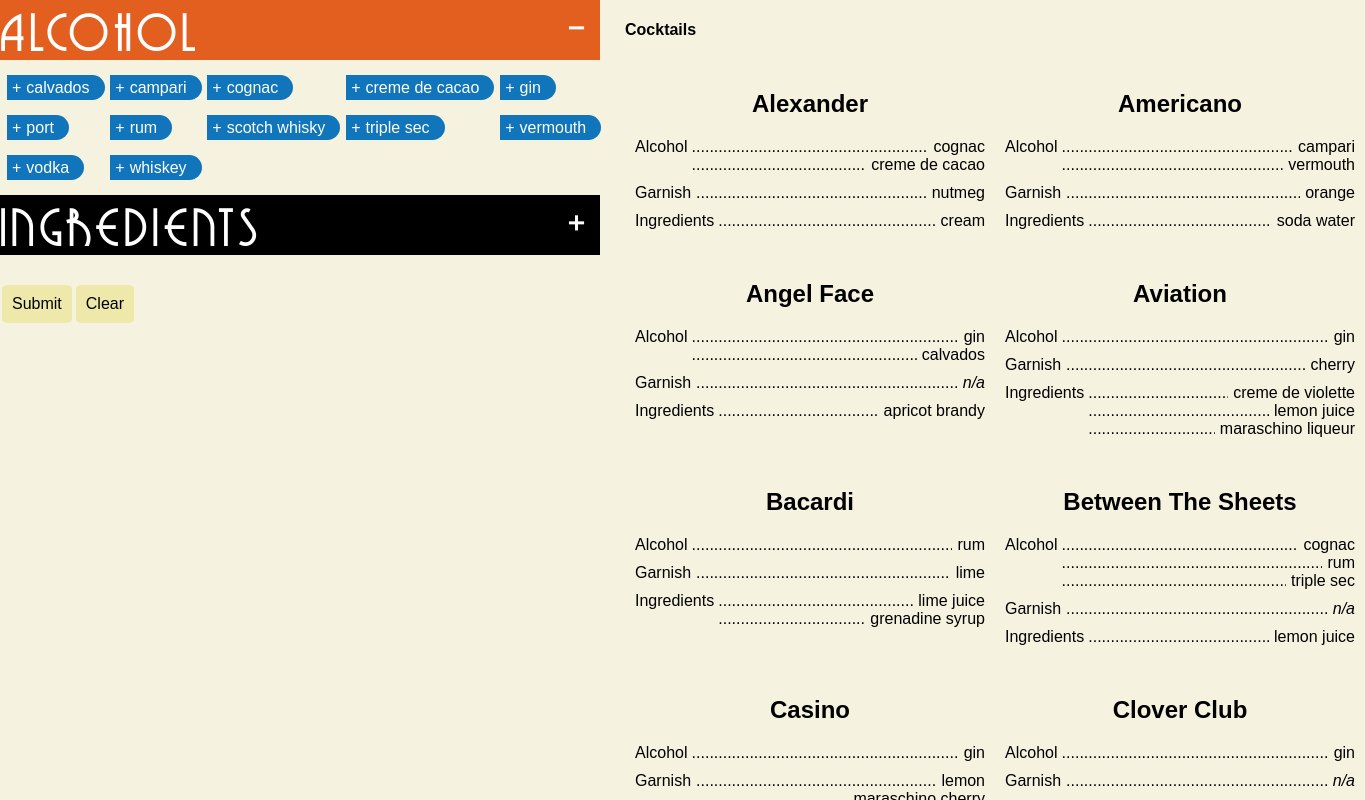
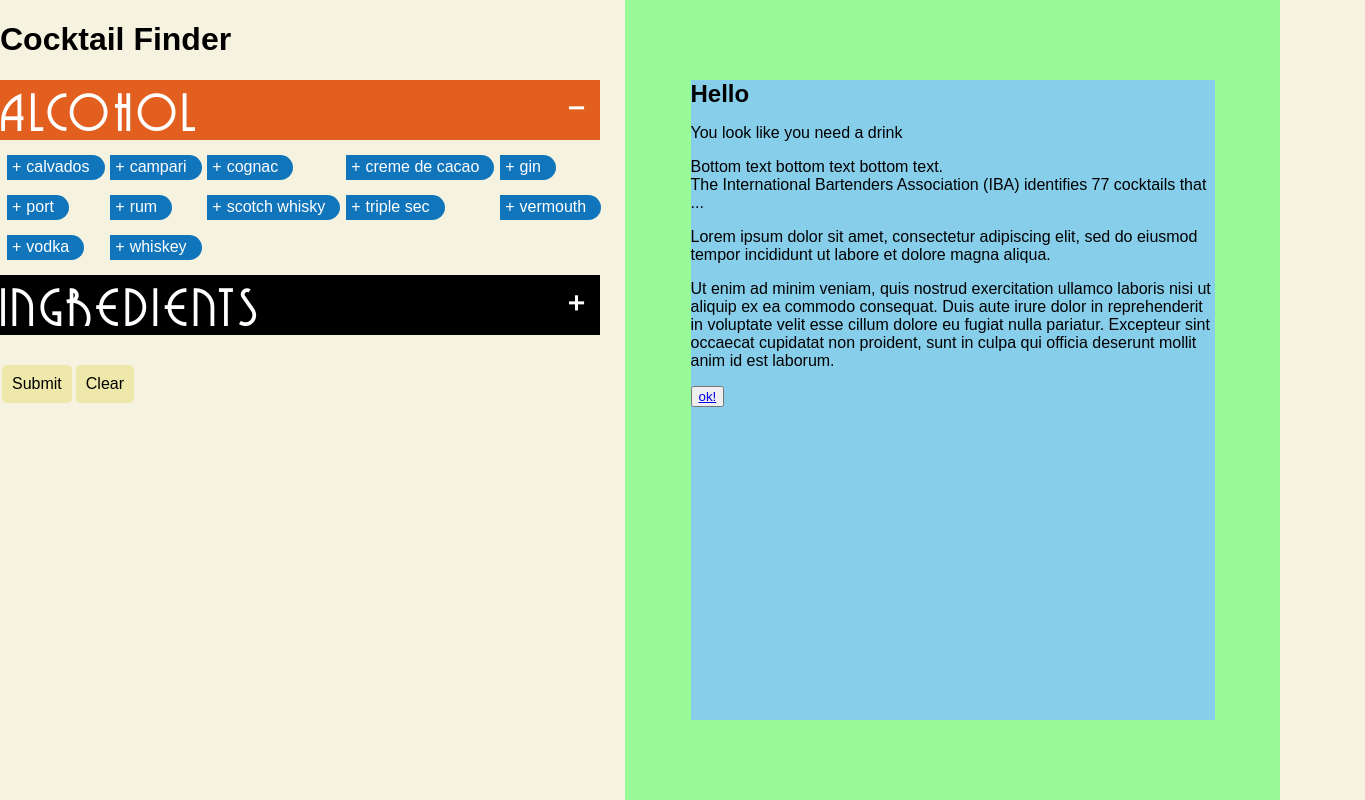
Before and after one commit to PGalicia/CocktailFinder, a React (Create React App) app: page / in a window 1280 px wide. Shown: the top 800 px of the page, 1365 px wide, since content can reach past the window. Built offline with nearby package versions, Linux system fonts and the light colour scheme.

Commit message:
Design Page: Create greeting page

```diff
--- a/src/components/container/checklist.jsx
+++ b/src/components/container/checklist.jsx
@@ -140,6 +140,7 @@ class Checklist extends Component {
     return (
       <React.Fragment>
         <form onSubmit={this.handleSubmit} className="filter-form">
+          <h1>Cocktail Finder</h1>
           <FilterChecklist
             name="ALCOHOL"
             category="liquor"
--- a/src/components/container/home.jsx
+++ b/src/components/container/home.jsx
@@ -7,6 +7,7 @@ import Checklist from "./checklist";
 // Components - Presentational
 import Selected from "../presentational/selected";
 import Result from "../presentational/result";
+import Greeting from "../presentational/greeting";
 
 // Redux
 import { connect } from "react-redux";
@@ -72,7 +73,8 @@ class Home extends Component {
     return (
       <React.Fragment>
         {/* <Checklist /> */}
-        <Result name="Cocktails" result={this.props.cocktails} />
+        {/* <Result name="Cocktails" result={this.props.cocktails} /> */}
+        <Greeting />
         {/* {notEmpty && (
           <React.Fragment>
             <Selected selected={this.props.selected} />
--- /dev/null
+++ b/src/components/presentational/greeting.jsx
@@ -0,0 +1,38 @@
+import React from "react";
+import "../../style/greeting.css";
+import { Link } from "react-router-dom";
+
+const Greeting = () => {
+  return (
+    <div className="greeting-container">
+      <div className="greeting-card">
+        <h2>Hello</h2>
+        <p>
+          You look like you need a <span>drink</span>
+        </p>
+        <p>
+          Bottom text bottom text bottom text.
+          <br />
+          The International Bartenders Association (IBA) identifies 77 cocktails
+          that ...
+        </p>
+        <p>
+          Lorem ipsum dolor sit amet, consectetur adipiscing elit, sed do
+          eiusmod tempor incididunt ut labore et dolore magna aliqua.
+        </p>
+        <p>
+          Ut enim ad minim veniam, quis nostrud exercitation ullamco laboris
+          nisi ut aliquip ex ea commodo consequat. Duis aute irure dolor in
+          reprehenderit in voluptate velit esse cillum dolore eu fugiat nulla
+          pariatur. Excepteur sint occaecat cupidatat non proident, sunt in
+          culpa qui officia deserunt mollit anim id est laborum.
+        </p>
+        <button>
+          <Link to="/cocktaildb">ok!</Link>
+        </button>
+      </div>
+    </div>
+  );
+};
+
+export default Greeting;
--- a/src/components/presentational/result.jsx
+++ b/src/components/presentational/result.jsx
@@ -4,7 +4,7 @@ import "../../style/result.css";
 const ResultContainer = props => {
   return (
     <React.Fragment>
-      <h4>{props.name}</h4>
+      {/* <h4>{props.name}</h4> */}
       <div className="cocktail-list">
         {props.result.map(cocktail => {
           return (
--- /dev/null
+++ b/src/style/greeting.css
@@ -0,0 +1,19 @@
+.greeting-container {
+  background-color: palegreen;
+  position: relative;
+  height: 100vh;
+}
+
+.greeting-container h2 {
+  margin: 0;
+}
+
+.greeting-card {
+  position: absolute;
+  background-color: skyblue;
+  left: 50%;
+  top: 50%;
+  transform: translate(-50%, -50%);
+  width: 80%;
+  height: 80%;
+}
--- a/src/style/main.css
+++ b/src/style/main.css
@@ -2,4 +2,5 @@
   /* padding: 0 25px;
   max-width: 950px;
   margin: auto; */
+  height: 100vh;
 }
```
